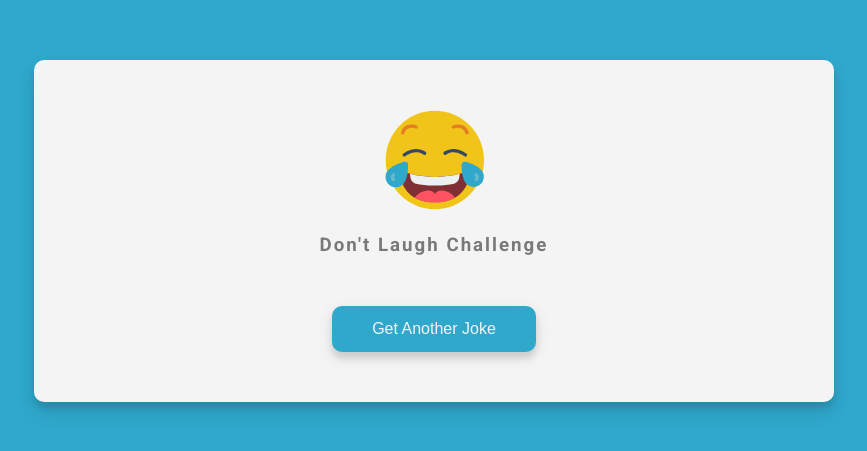
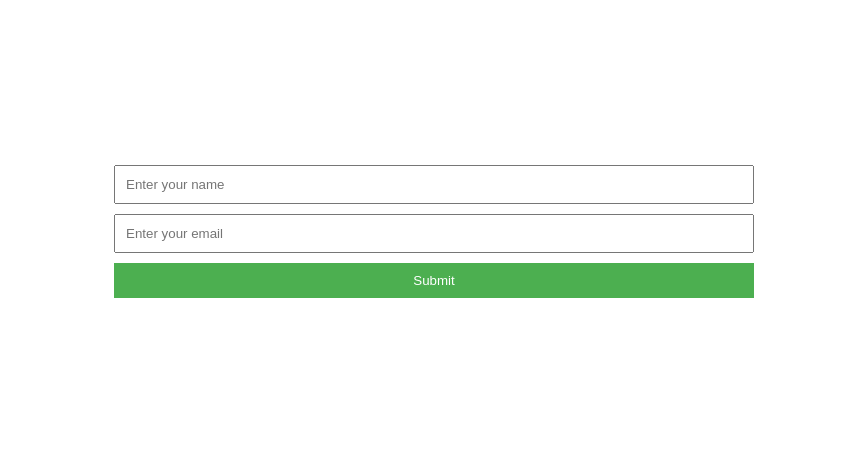
Before and after one commit to Raamdeluxe/webpack, a website built with webpack: page src/template.html in a window 1280 px wide. Shown: the part 169-620 px from the top of the page, without its empty margins (206-1073 px from the left). Built offline with nearby package versions, Linux system fonts and the light colour scheme; no server answers.

Commit message:
update 2.0

```diff
--- a/src/generateJoke.js
+++ /dev/null
@@ -1,14 +0,0 @@
-import axios from "axios";
-
-function generateJoke() {
-	const config = {
-		headers: {
-			Accept: "application/json",
-		},
-	};
-	axios.get("https://icanhazdadjoke.com/", config).then((res) => {
-		document.getElementById("joke").innerHTML = res.data.joke;
-	});
-}
-
-export default generateJoke;
--- a/src/index.js
+++ b/src/index.js
@@ -1,11 +1,29 @@
-import generateJoke from "./generateJoke";
-import "./styles/main.scss";
-import laughing from "./assets/laughing.svg";
+import "./styles/form.scss";
 
-const laughImg = document.getElementById("laughImg");
-laughImg.src = laughing;
+// create a form element
+const form = document.createElement("form");
 
-const jokeBtn = document.getElementById("jokeBtn");
-jokeBtn.addEventListener("click", generateJoke);
+// create a input element for name
+const nameInput = document.createElement("input");
+nameInput.setAttribute("type", "text");
+nameInput.setAttribute("name", "name");
+nameInput.setAttribute("placeholder", "Enter your name");
 
-console.log(generateJoke());
+// create a input element for email
+const emailInput = document.createElement("input");
+emailInput.setAttribute("type", "email");
+emailInput.setAttribute("name", "email");
+emailInput.setAttribute("placeholder", "Enter your email");
+
+// create a submit button
+const submitBtn = document.createElement("button");
+submitBtn.setAttribute("type", "submit");
+submitBtn.innerText = "Submit";
+
+// append all the elements to the form
+form.appendChild(nameInput);
+form.appendChild(emailInput);
+form.appendChild(submitBtn);
+
+// append the form to the body
+document.body.appendChild(form);
--- /dev/null
+++ b/src/styles/form.scss
@@ -0,0 +1,33 @@
+body {
+	width: 100vw;
+	height: 100vh;
+	margin: 0;
+}
+
+/* Center the form */
+form {
+	display: flex;
+	flex-direction: column;
+	align-items: center;
+	justify-content: center;
+	height: 100vh;
+}
+
+/* Style the input fields */
+input[type="text"],
+input[type="email"] {
+	padding: 10px;
+	margin-bottom: 10px;
+	width: 50%;
+	box-sizing: border-box;
+}
+
+/* Style the submit button */
+button[type="submit"] {
+	padding: 10px 20px;
+	background-color: #4caf50;
+	color: white;
+	border: none;
+	cursor: pointer;
+	width: 50%;
+}
--- a/src/styles/main.scss
+++ /dev/null
@@ -1,70 +0,0 @@
-@import url("https://fonts.googleapis.com/css2?family=Roboto:wght@400;700&display=swap");
-
-$primary-color: #2fa8cc;
-$secondary-color: #f4f4f4;
-$box-shadow: 0 10px 20px rgba(0, 0, 0, 0.1), 0 6px 6px rgba(0, 0, 0, 0.1);
-
-* {
-	box-sizing: border-box;
-}
-
-body {
-	background-color: $primary-color;
-	font-family: "Roboto", sans-serif;
-	display: flex;
-	flex-direction: column;
-	align-items: center;
-	justify-content: center;
-	height: 100vh;
-	overflow: hidden;
-	margin: 0;
-	padding: 20px;
-}
-
-.container {
-	background-color: $secondary-color;
-	border-radius: 10px;
-	box-shadow: $box-shadow;
-	padding: 50px 20px;
-	text-align: center;
-	max-width: 100%;
-	width: 800px;
-}
-
-h3 {
-	margin: 0;
-	opacity: 0.5;
-	letter-spacing: 2px;
-}
-
-img {
-	width: 100px;
-	margin-bottom: 20px;
-}
-
-.joke {
-	font-size: 30px;
-	letter-spacing: 1px;
-	line-height: 40px;
-	margin: 50px auto;
-	max-width: 600px;
-}
-
-.btn {
-	background-color: $primary-color;
-	color: $secondary-color;
-	border: 0;
-	border-radius: 10px;
-	box-shadow: 0 5px 15px rgba(0, 0, 0, 0.1), 0 6px 6px rgba(0, 0, 0, 0.1);
-	padding: 14px 40px;
-	font-size: 16px;
-	cursor: pointer;
-
-	&:active {
-		transform: scale(0.98);
-	}
-
-	&:focus {
-		outline: 0;
-	}
-}
--- a/src/template.html
+++ b/src/template.html
@@ -6,12 +6,5 @@
 		<meta name="viewport" content="width=device-width, initial-scale=1.0" />
 		<title><%= htmlWebpackPlugin.options.title %></title>
 	</head>
-	<body>
-		<div class="container">
-			<img id="laughImg" alt="" />
-			<h3>Don't Laugh Challenge</h3>
-			<div id="joke" class="joke"></div>
-			<button id="jokeBtn" class="btn">Get Another Joke</button>
-		</div>
-	</body>
+	<body></body>
 </html>
```
Also changed, not shown: dist/bundle6b305844fd72d59a3845.js (deleted), dist/bundle97afc392b7a5a10e5df7.js (added), dist/index.html, dist/laughing.svg (deleted), src/assets/laughing.svg (deleted), 2 other files.
